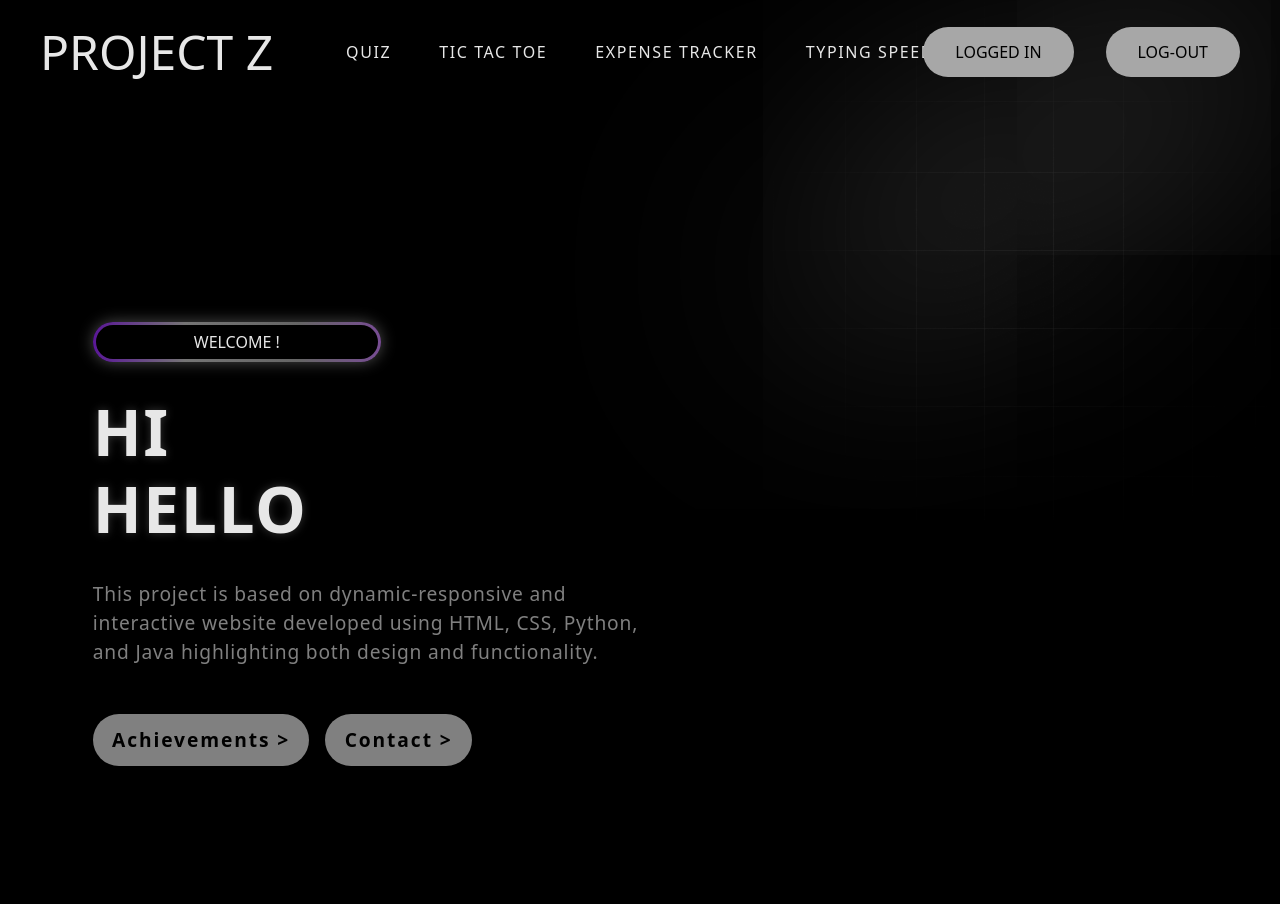
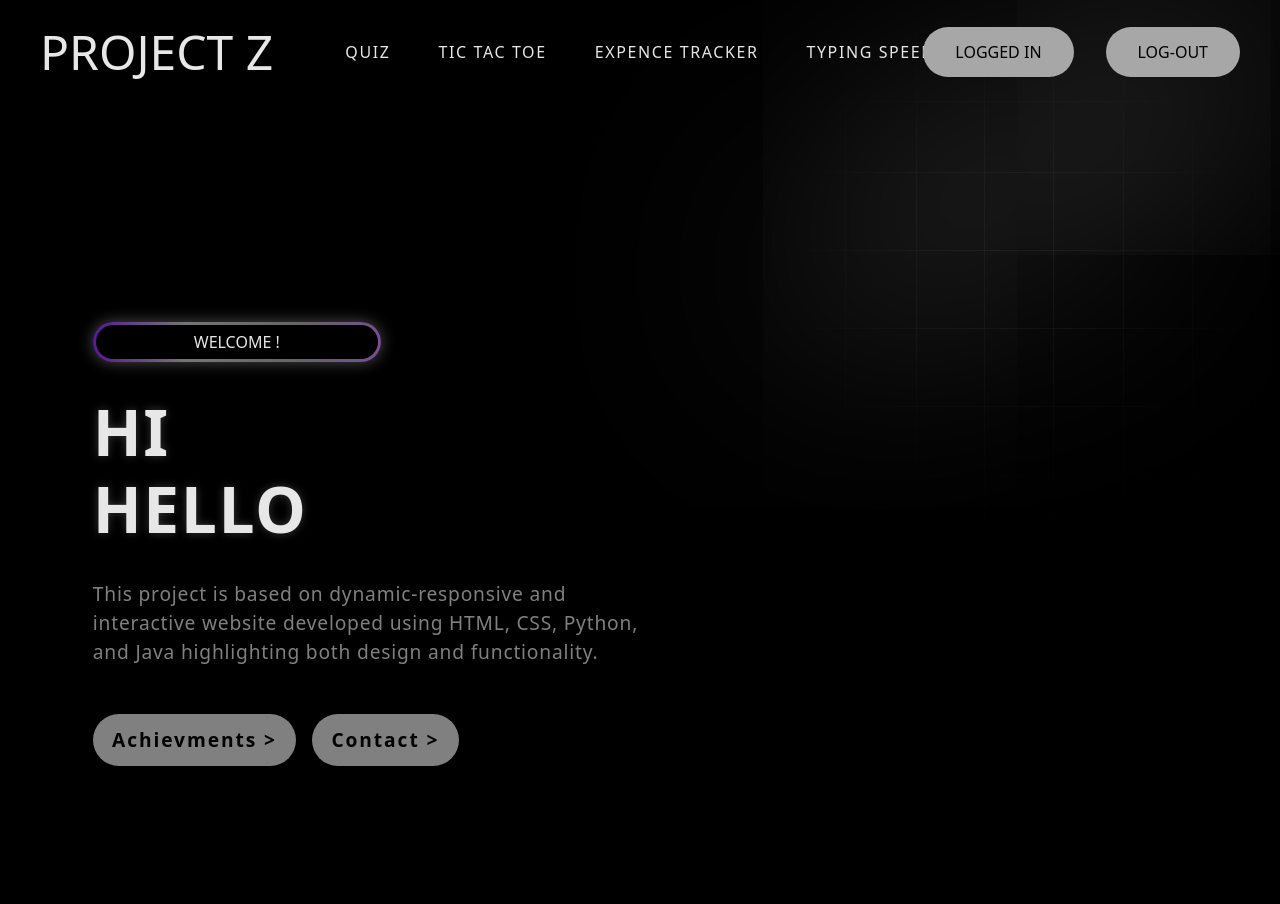
Before and after one commit to NIZAM2005/project-z, a Flask app: page / in a window 1280 px wide. Run offline with Flask 3, Linux system fonts and the light colour scheme; some libraries are stand-ins or nearby versions.

Commit message:
Update index.html

```diff
--- a/templates/index.html
+++ b/templates/index.html
@@ -1,14 +1,14 @@
 <!DOCTYPE html>
 <html lang="en">
 <head>
-    <meta charset="UTF-8"> <!-- FIXED -->
-    <meta name="viewport" content="width=device-width, initial-scale=1.0">
-    <title>PROJECT Z</title>
+    <meta charset=""UTF-8>
+    <meta name="viewport" conteant="width=device-width, initial-scale=1.0">
+    <title>Document</title>
     <link rel="stylesheet" href="style.css">
 
     <link rel="stylesheet" href="https://unpkg.com/aos@next/dist/aos.css" />
+
 </head>
-
 <body>
     <img class="image-gradient" src="gradient.png" alt="gradient">
     <div class="layer-blur"></div>
@@ -20,14 +20,12 @@
         <nav>
             <a data-aos="fade-down" data-aos-duration="1500" href="quiz.html">QUIZ</a>
             <a data-aos="fade-down" data-aos-duration="2000" href="game.html">TIC TAC TOE</a>
-
-            <!-- ✅ FIXED HERE -->
-            <a data-aos="fade-down" data-aos-duration="2500" href="/expense">EXPENSE TRACKER</a>
-
-            <a data-aos="fade-down" data-aos-duration="3000" href="speed.html">TYPING SPEED</a>
+            <a data-aos="fade-down" data-aos-duration="2500" href="/expense" target="_blank">EXPENCE TRACKER</a>
+            <a data-aos="fade-down" data-aos-duration="3000" href="speed.html" target="_blank">TYPING SPEED</a>
         </nav>
 
         <div class="header-buttons">
+            <!-- FIXED -->
             <a href="#" data-aos="fade-down" data-aos-duration="1500" class="btn-signing">LOGGED IN</a>
             <a href="front.html" data-aos="fade-down" data-aos-duration="1500" class="btn-back">LOG-OUT</a>
         </div>
@@ -48,9 +46,8 @@
                 data-aos="fade-zoom-in"
                 data-aos-easing="ease-in-back"
                 data-aos-delay="300"
-                data-aos-offset="0" data-aos-duration="2000">
-                HI<br>HELLO
-            </h1>
+                data-aos-offset="0" data-aos-duration="2000"
+            >HI<br>HELLO</h1>
 
             <p  data-aos="fade-zoom-in"
                 data-aos-easing="ease-in-back"
@@ -61,16 +58,15 @@
                 HTML, CSS, Python, and Java highlighting both design and functionality.
             </p>
 
-            <div data-aos="fade-zoom-in"
-                 data-aos-easing="ease-in-back"
-                 data-aos-delay="300"
-                 data-aos-offset="0" data-aos-duration="3000"
-                 class="buttons">
+            <div  data-aos="fade-zoom-in"
+                  data-aos-easing="ease-in-back"
+                  data-aos-delay="300"
+                  data-aos-offset="0" data-aos-duration="3000"
+                  class="buttons">
 
-                <a href="/cert" class="btn-documentation">Achievements &gt;</a>
-
-                <!-- ✅ FIXED -->
-                <a href="/contact" class="btn-get-started">Contact &gt;</a>
+                <!-- FIXED BUTTONS ONLY -->
+                <a href="cert.html" class="btn-documentation">Achievments &gt;</a>
+                <a href="/contact" target="_blank" class="btn-get-started">Contact &gt;</a>
             </div>
          </div>
     </main>
@@ -79,9 +75,7 @@
                    data-aos-easing="ease-in-back"
                    data-aos-delay="300"
                    data-aos-offset="0" data-aos-duration="3000"
-                   class="robot-3d"
-                   url="https://prod.spline.design/CqrTRHgABXJtnA5f/scene.splinecode">
-    </spline-viewer>
+    class="robot-3d" url="https://prod.spline.design/CqrTRHgABXJtnA5f/scene.splinecode"></spline-viewer>
 
     </div>
 
```
